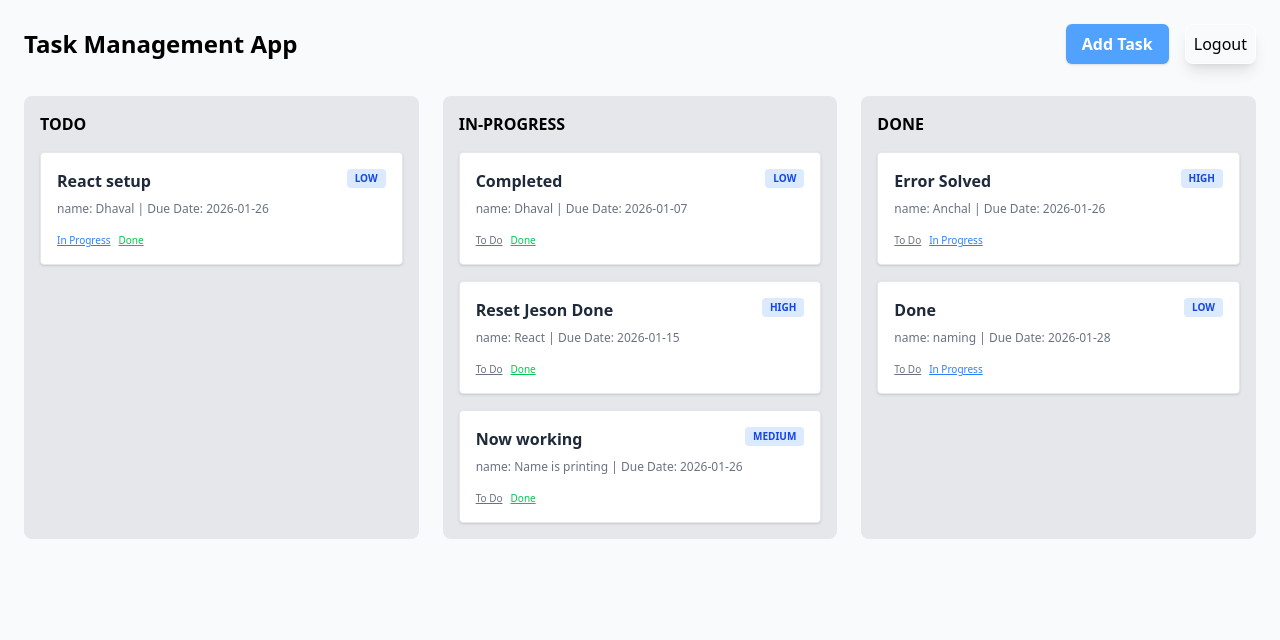
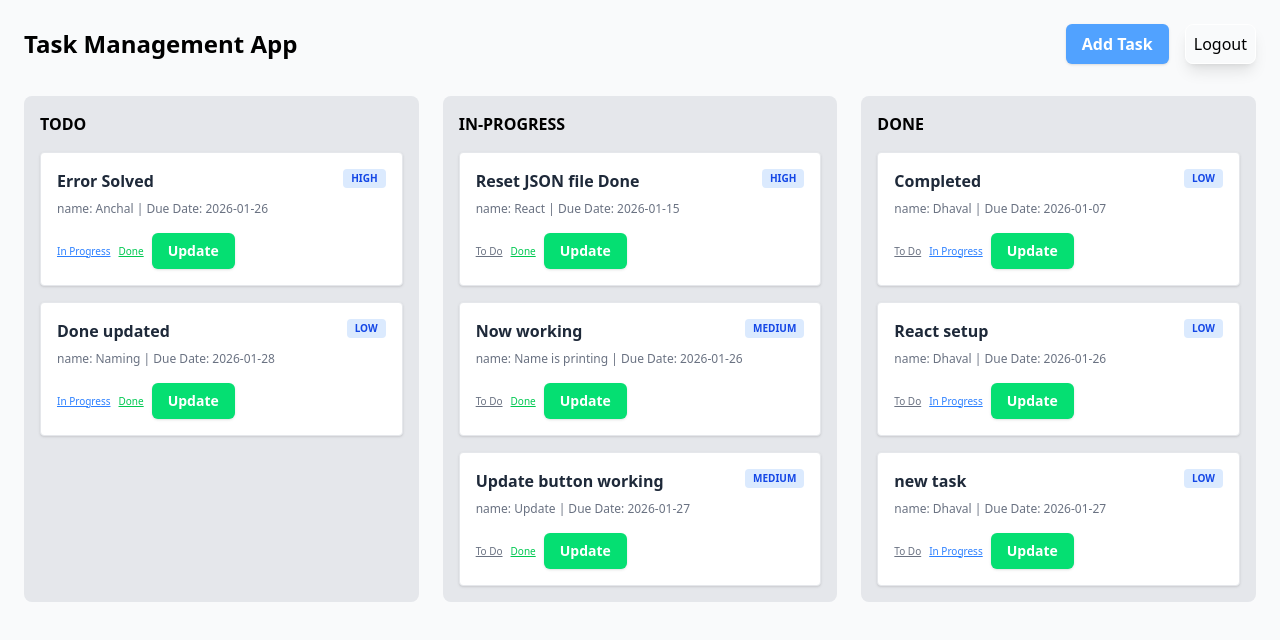
Before and after one commit to dshah-dev/Task-Management-App, a React app in the folder Frontend/: page /login in a window 1280 px wide. Both pictures are taken after typing "name@example.com", "Sample123" into the empty fields and a click on the button "Login". Shown: the top 640 px of the page. Built offline with nearby package versions, Linux system fonts and the light colour scheme; data requests are answered from the project's data file; the HTML template or start-up script is replaced by a standard one.

Commit message:
Implemented UpdateButton

```diff
--- a/Frontend/db.json
+++ b/Frontend/db.json
@@ -6,11 +6,11 @@
       "Name": "Dhaval",
       "priority": "low",
       "dueDate": "2026-01-07",
-      "status": "in-progress"
+      "status": "done"
     },
     {
       "id": "ce29",
-      "title": "Reset Jeson Done",
+      "title": "Reset JSON file Done",
       "Name": "React",
       "priority": "high",
       "dueDate": "2026-01-15",
@@ -22,7 +22,7 @@
       "Name": "Anchal",
       "priority": "high",
       "dueDate": "2026-01-26",
-      "status": "done"
+      "status": "todo"
     },
     {
       "id": "6edf",
@@ -34,11 +34,11 @@
     },
     {
       "id": "2289",
-      "title": "Done",
-      "Name": "naming",
+      "title": "Done updated",
+      "Name": "Naming",
       "priority": "low",
       "dueDate": "2026-01-28",
-      "status": "done"
+      "status": "todo"
     },
     {
       "id": "65d5",
@@ -46,7 +46,23 @@
       "Name": "Dhaval",
       "priority": "low",
       "dueDate": "2026-01-26",
-      "status": "todo"
+      "status": "done"
+    },
+    {
+      "id": "7379",
+      "title": "new task",
+      "Name": "Dhaval",
+      "priority": "low",
+      "dueDate": "2026-01-27",
+      "status": "done"
+    },
+    {
+      "id": "9c2b",
+      "title": "Update button working",
+      "Name": "Update",
+      "priority": "medium",
+      "dueDate": "2026-01-27",
+      "status": "in-progress"
     }
   ]
 }
--- a/Frontend/src/Components/Button.jsx
+++ b/Frontend/src/Components/Button.jsx
@@ -4,7 +4,9 @@ function Button({ children, onClick, type = "button", variant = "primary" }) {
   const styles =
     variant === "primary"
       ? "bg-blue-400 text-white hover:bg-blue-500"
-      : "bg-gray-200 text-gray-800 hover:bg-gray-300";
+      : variant === "update"
+      ? "bg-green-400 hover:bg-green-500 text-sm "
+      :"bg-gray-200 text-gray-800 hover:bg-gray-300";
 
   return (
     <button
--- a/Frontend/src/context/AuthContext.jsx
+++ b/Frontend/src/context/AuthContext.jsx
@@ -3,11 +3,17 @@ import { createContext, useContext, useState } from "react";
 const AuthContext = createContext();
 
 export const AuthProvider = ({ children }) => {
-  const [token, setToken] = useState(localStorage.getItem("unique-token"));
+  const [token, setToken] = useState(()=>{
+    const storetoken = localStorage.getItem("unique-token")
+    return storetoken ? JSON.parse(storetoken):null;
+  });
 
   const login = () => {
-    const fakeToken = "unique-token-123";
-    localStorage.setItem("unique-token", fakeToken);
+    const fakeToken ={
+      token: "Temprary unique token",
+
+      };
+    localStorage.setItem("unique-token", JSON.stringify(fakeToken));
     setToken(fakeToken);
   };
 
--- a/Frontend/src/feature/board/Board.jsx
+++ b/Frontend/src/feature/board/Board.jsx
@@ -10,6 +10,12 @@ function Board() {
   const { tasks, loading, error, refresh } = useTasks();
   const { logout } = useAuth();
   const [isPopUpWindowOpen, setIsPopUpWindowOpen] = useState(false);
+  const [taskToEdit, setTaskToEdit] = useState(null);
+
+  const handleEditClick = (task) => {
+    setTaskToEdit(task);
+    setIsPopUpWindowOpen(true);
+  };
 
   if (loading) return <div className="p-10">Loading...</div>;
   if (error) return <div className="p-10 text-red-500">{error}</div>;
@@ -34,14 +40,17 @@ function Board() {
       <div className="grid grid-cols-1 md:grid-cols-3 gap-6">
         {statuses.map((status) => (
           <div key={status} className="bg-gray-200 p-4 rounded-lg">
-            <h3 className="font-bold  mb-4 uppercase ">
-              {status}
-            </h3>
+            <h3 className="font-bold  mb-4 uppercase ">{status}</h3>
             <div className="space-y-4">
               {tasks
                 .filter((t) => t.status === status)
                 .map((task) => (
-                  <TaskCard key={task.id} task={task} onUpdate={refresh} />
+                  <TaskCard
+                    key={task.id}
+                    task={task}
+                    onUpdate={refresh}
+                    onEdit={handleEditClick}
+                  />
                 ))}
             </div>
           </div>
@@ -50,10 +59,11 @@ function Board() {
 
       <PopUpWindow
         isOpen={isPopUpWindowOpen}
-        onClose={() => setIsPopUpWindowOpen(false)}
-        title="Add New Task"
+        onClose={() => setIsPopUpWindowOpen(false) && setTaskToEdit(null)}
+        title={taskToEdit ? "Edit Task" : "Add New Task"}
       >
         <TaskForm
+          initialData={taskToEdit}
           onSuccess={() => {
             setIsPopUpWindowOpen(false);
             refresh();
--- a/Frontend/src/feature/tasks/TaskCard.jsx
+++ b/Frontend/src/feature/tasks/TaskCard.jsx
@@ -1,7 +1,9 @@
 import React from "react";
 import api from "../../api";
+import Button from "../../components/Button";
 
-export default function TaskCard({ task, onUpdate }) {
+export default function TaskCard({ task, onUpdate,onEdit }) {
+
   const moveTask = async (newStatus) => {
     await api.patch(`/tasks/${task.id}`, { status: newStatus });
     onUpdate();
@@ -43,6 +45,11 @@ export default function TaskCard({ task, onUpdate }) {
             Done
           </button>
         )}
+        <div>
+          <Button variant="update" onClick={() => onEdit(task)}>
+            Update
+          </Button>
+        </div>
       </div>
     </div>
   );
--- a/Frontend/src/feature/tasks/TaskForm.jsx
+++ b/Frontend/src/feature/tasks/TaskForm.jsx
@@ -4,17 +4,27 @@ import api from "../../api";
 import Input from "../../components/Input";
 import Button from "../../components/Button";
 
-function TaskForm({ onSuccess }) {
+function TaskForm({ onSuccess, initialData }) {
   const {
     register,
     handleSubmit,
     formState: { errors },
-  } = useForm();
+  } = useForm({
+    defaultValues: initialData,
+  });
 
   const onSubmit = async (data) => {
-    const newTask = { ...data, status: "todo" };
-    await api.post("/tasks", newTask);
-    onSuccess();
+    try {
+      if (initialData) {
+        await api.patch(`/tasks/${initialData.id}`, data);
+      } else {
+        const newTask = { ...data, status: "todo" };
+        await api.post("/tasks", newTask);
+      }
+      onSuccess();
+    } catch (err) {
+      console.error("Saveing data Error:", err);
+    }
   };
 
   return (
@@ -43,7 +53,7 @@ function TaskForm({ onSuccess }) {
         {...register("dueDate", { required: "Date is required" })}
         error={errors.dueDate?.message}
       />
-      <Button type="submit">Create Task</Button>
+      <Button type="submit">{initialData ? "Save Changes" : "Create Task"}</Button>
     </form>
   );
 }
```
